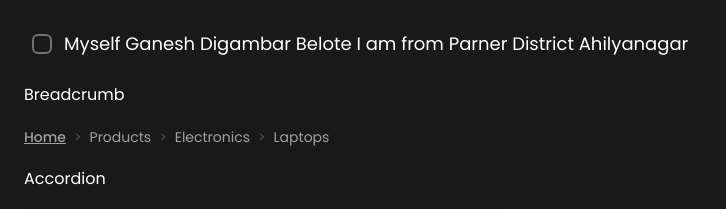
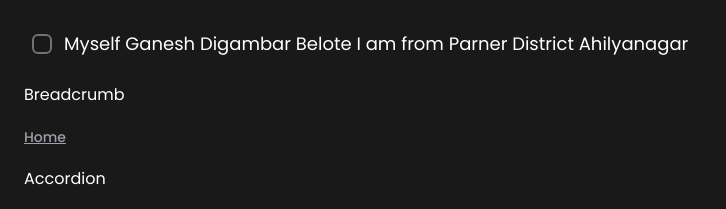
Before and after one commit to ganeshbelote/My-React-Component-Library, a React (Vite) app: page / in a window 1280 px wide. Shown: the part 1440-1649 px from the top of the page, without its empty margins (0-726 px from the left). Built offline with nearby package versions, Linux system fonts and the light colour scheme.

Commit message:
Feature : Made Breadcrumb automatic

```diff
--- a/src/App.tsx
+++ b/src/App.tsx
@@ -208,14 +208,7 @@ function App () {
       </div>
       <h2>Breadcrumb</h2>
       <div id='breadcrum' className='container flex flex-col gap-3'>
-        <Breadcrumb
-          Items={[
-            { label: 'Home', path: '/' },
-            { label: 'Products', path: '/products' },
-            { label: 'Electronics', path: '/products/electronics' },
-            { label: 'Laptops', path: '/products/electronics/laptops' }
-          ]}
-        />
+        <Breadcrumb />
       </div>
       <h2>Accordion</h2>
       <div className='container flex flex-col gap-3'>
--- a/src/components/breadcrumb/Breadcrumb.tsx
+++ b/src/components/breadcrumb/Breadcrumb.tsx
@@ -1,26 +1,35 @@
-import { NavLink } from 'react-router-dom'
+import { NavLink, useLocation } from 'react-router-dom'
 import type { Crumb } from '../../types/breadcrum.type'
 
-interface BreadcrumbProps {
-  Items: Crumb[]
-}
+const Breadcrumb = () => {
+  const location = useLocation()
+  const pathnames = location.pathname.split('/').filter(Boolean)
 
-const Breadcrumb = ({ Items }: BreadcrumbProps) => {
+  const Items: Crumb[] = pathnames.map((value, index) => {
+    const path = '/' + pathnames.slice(0, index + 1).join('/')
+    return {
+      label: value.charAt(0).toUpperCase() + value.slice(1),
+      path,
+    }
+  })
+
+  const crumbs = [{ label: 'Home', path: '/' }, ...Items]
+
   return (
     <nav className='flex flex-wrap text-sm text-gray-600'>
-      {Items.map((item, index) => (
+      {crumbs.map((item, index) => (
         <span key={index} className='flex items-center'>
           <NavLink
             to={item.path}
             end
             className={({ isActive }) =>
-              `${isActive && 'underline font-medium'}
+              `${(isActive || index == crumbs.length - 1) && 'underline font-medium'}
      hover:underline hover:font-medium transition-all text-zinc-400`
             }
           >
             {item.label}
           </NavLink>
-          {index < Items.length - 1 && <span className='mx-2'>{'>'}</span>}
+          {index < crumbs.length - 1 && <span className='mx-2'>{'>'}</span>}
         </span>
       ))}
     </nav>
```
